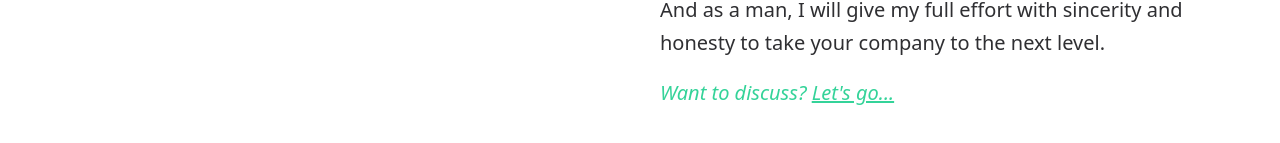
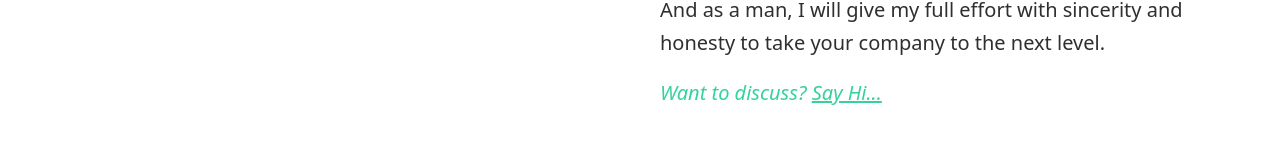
Before and after one commit to mahfuzswaron/mahfuzswaron.com, a React (Create React App) app: page /about in a window 1280 px wide. Shown: the part 791-934 px from the top of the page. Built offline with nearby package versions, Linux system fonts and the light colour scheme.

Commit message:
favicon updated

```diff
--- a/src/components/About.jsx
+++ b/src/components/About.jsx
@@ -28,7 +28,7 @@ const About = () => {
                     `
                     }
                 </p>
-                <p className='text-xl my-5 text-primary italic font-medium font-sans'>Want to discuss? <Link className='link' to='/contact' >Let's go...</Link> </p>
+                <p className='text-xl my-5 text-primary italic font-medium font-sans'>Want to discuss? <Link className='link' to='/contact' >Say Hi...</Link> </p>
             </div>
         </div >
     );
```
Also changed, not shown: public/favicon.png.
